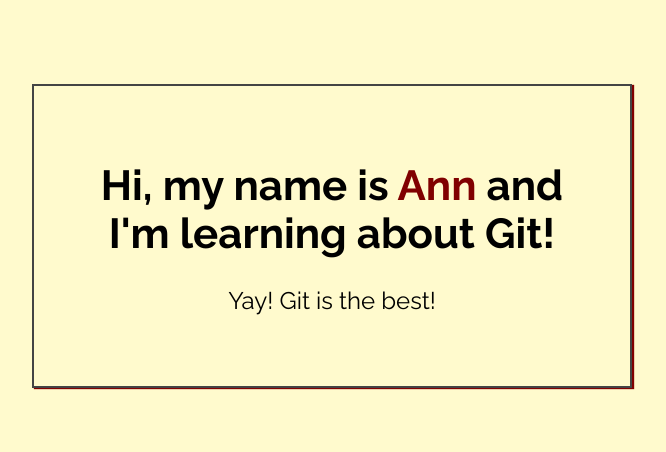
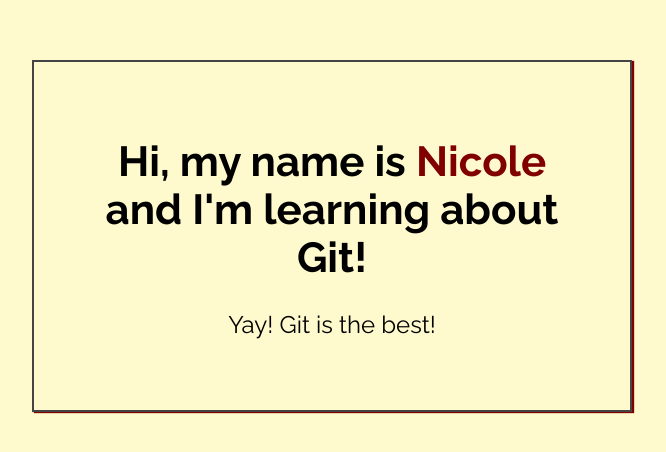
Before and after one commit to wintert98/my-first-repo, a plain HTML site: page index.html in a window 1280 px wide. Shown: the part 164-616 px from the top of the page, without its empty margins (308-974 px from the left). Drawn offline with Linux system fonts and the light colour scheme.

Commit message:
Added name to index.html

```diff
--- a/index.html
+++ b/index.html
@@ -14,7 +14,7 @@
 <body>
 
     <div class="greeting">
-        <h1>Hi, my name is <span class="highlight">Ann</span> and I'm learning about Git! </h1>
+        <h1>Hi, my name is <span class="highlight">Nicole</span> and I'm learning about Git! </h1>
 
         <p>Yay! Git is the best!</p>
     </div>
```
